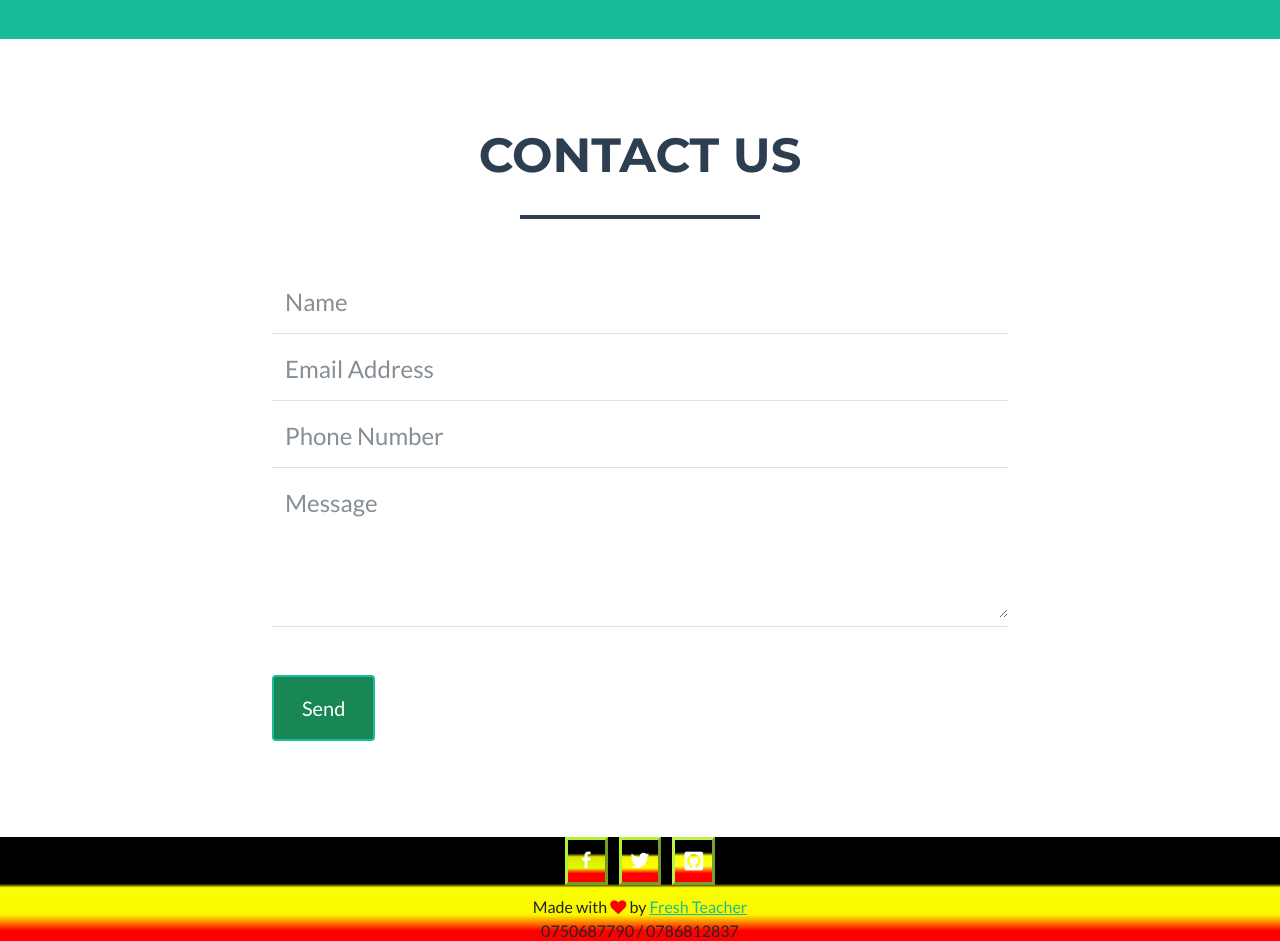
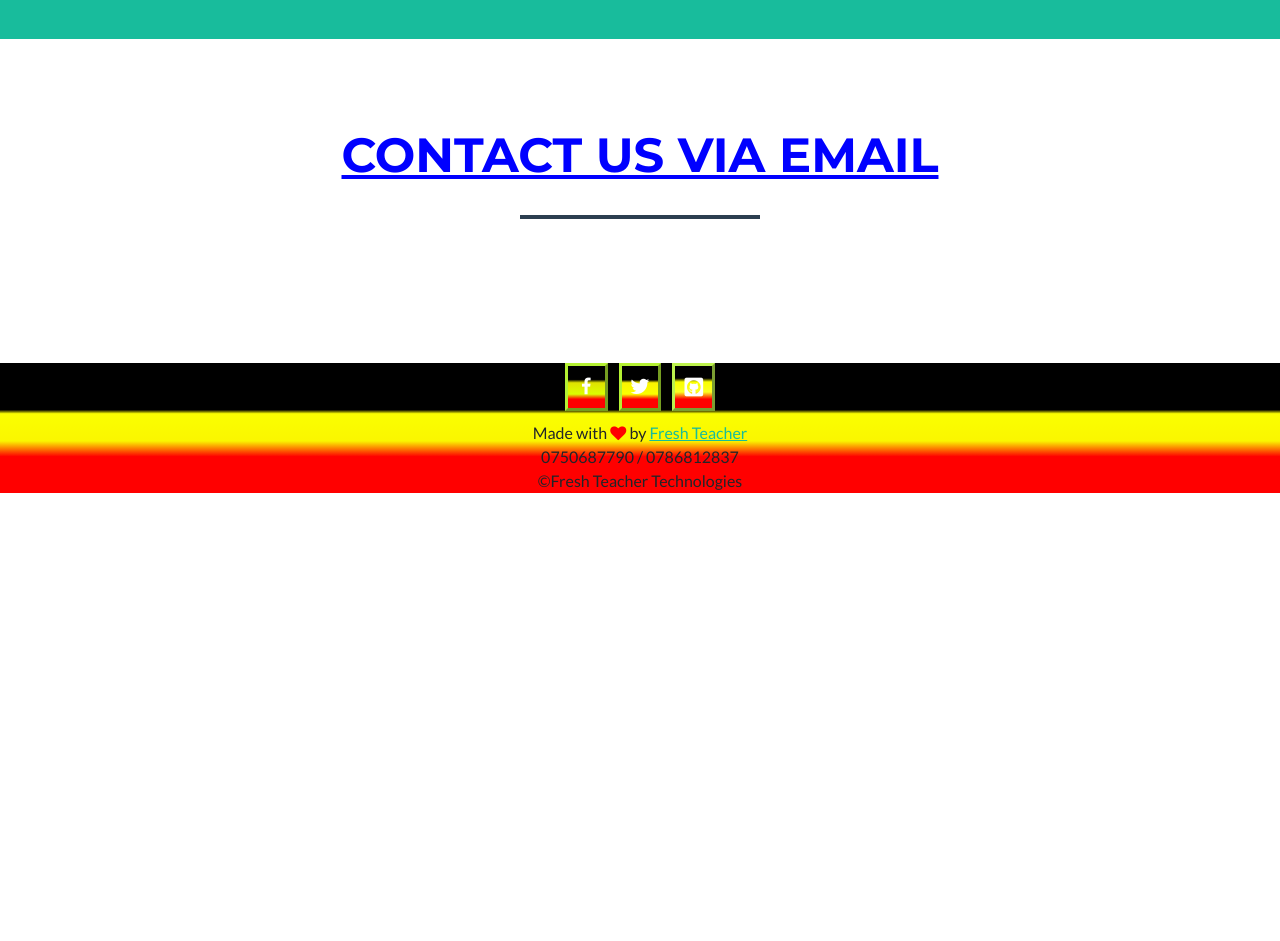
Before and after one commit to Fresh-Teacher/victory-junior-school, a plain HTML site: page index.html in a window 1280 px wide. Shown: the part 1600-2541 px from the top of the page. After the commit the page ends 2093 px from the top, so only its background shows below. Drawn offline with Linux system fonts and the light colour scheme.

Commit message:
update email

```diff
--- a/index.html
+++ b/index.html
@@ -46,26 +46,10 @@
     </section>
     <section id="contact">
         <div class="container">
-            <h2 class="text-uppercase text-center text-secondary mb-0">Contact us</h2>
+            <h2 class="text-uppercase text-center text-secondary mb-0"><a href="mailto:%20kabimuzafaruisaac256@gmail.com" style="color: blue; font-weight: bold;">Contact us via email</a></h2>
             <hr class="star-dark mb-5">
             <div class="row">
                 <div class="col-lg-8 mx-auto">
-                    <form id="contactForm" name="sentMessage" novalidate="novalidate" data-bss-recipient="658b7caef03a13639e5cd7c2cf81f612">
-                        <div class="control-group">
-                            <div class="mb-0 form-floating controls pb-2"><input class="form-control" type="text" id="name" required="" placeholder="Name"><label class="form-label">Name</label><small class="form-text text-danger help-block"></small></div>
-                        </div>
-                        <div class="control-group">
-                            <div class="mb-0 form-floating controls pb-2"><input class="form-control" type="email" id="email" required="" placeholder="Email Address"><label class="form-label">Email Address</label><small class="form-text text-danger help-block"></small></div>
-                        </div>
-                        <div class="control-group">
-                            <div class="mb-0 form-floating controls pb-2"><input class="form-control" type="tel" id="phone" required="" placeholder="Phone Number"><label class="form-label">Phone Number</label><small class="form-text text-danger help-block"></small></div>
-                        </div>
-                        <div class="control-group">
-                            <div class="mb-5 form-floating controls pb-2"><textarea class="form-control" id="message" required="" placeholder="Message" style="height: 150px;"></textarea><label class="form-label">Message</label><small class="form-text text-danger help-block"></small></div>
-                        </div>
-                        <div id="success"></div>
-                        <div><button class="btn btn-primary btn-xl" id="sendMessageButton" type="submit" style="background: var(--bs-success);">Send</button></div>
-                    </form>
                 </div>
             </div>
         </div>
```
